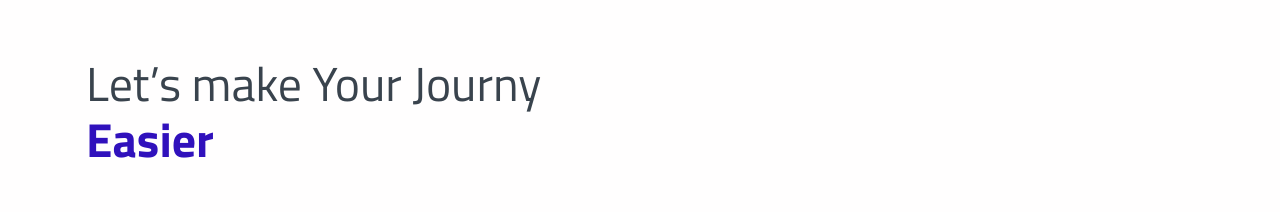
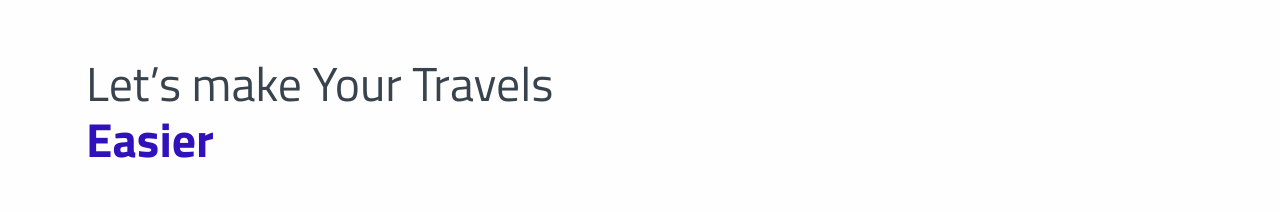
Before and after one commit to mudassir47/alkashif, a plain HTML site: page index.html in a window 1280 px wide. Shown: the part 68-280 px from the top of the page. Drawn offline with nearby package versions, Linux system fonts and the light colour scheme.

Commit message:
Update index.html

```diff
--- a/index.html
+++ b/index.html
@@ -100,7 +100,7 @@
         <div class="container">
           <div class="row">
             <div class="col-lg-6 py-5 py-xl-5 py-xxl-7">
-              <h1 class="display-3 text-1000 fw-normal">Let’s make Your Journy</h1>
+              <h1 class="display-3 text-1000 fw-normal">Let’s make Your Travels</h1>
               <h1 class="display-3 text-primary fw-bold">Easier</h1>
               <div class="pt-5">
                 <nav>
```
